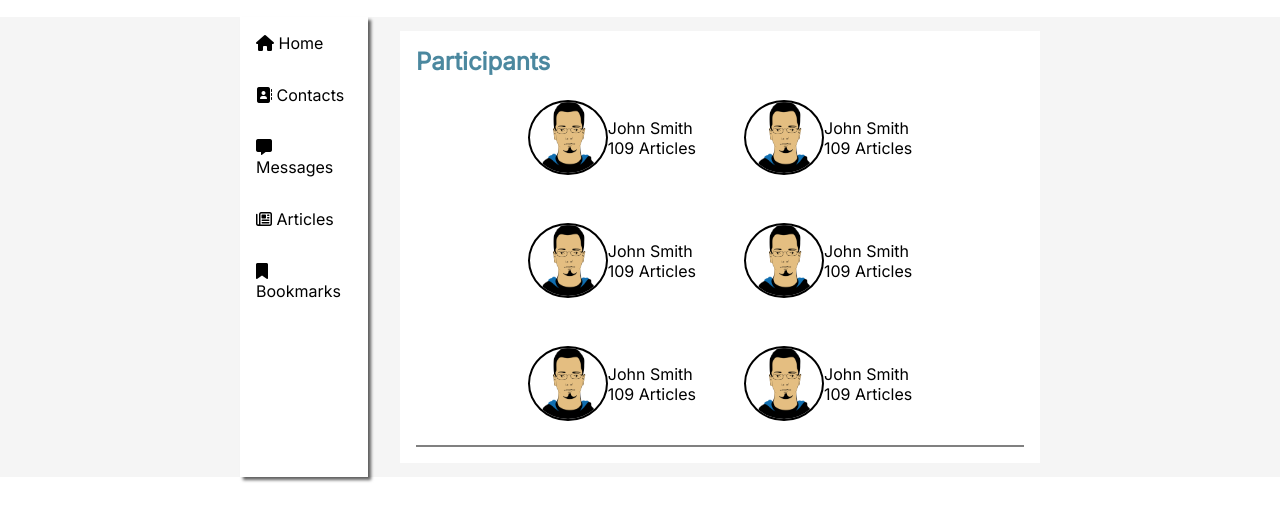
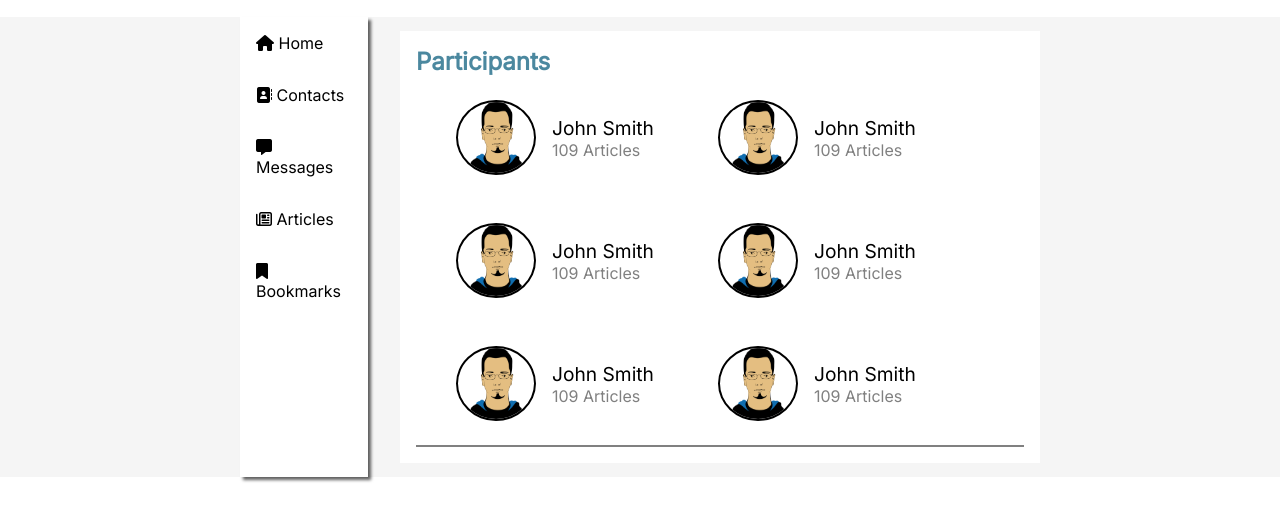
Before and after one commit to ensarsagkal/calisma, a plain HTML site: page solo1/news/index.html in a window 1280 px wide. Shown: the part 145-666 px from the top of the page. Drawn offline with Linux system fonts and the light colour scheme; a web font is replaced by a local one.

Commit message:
long added

```diff
--- a/solo1/news/style.css
+++ b/solo1/news/style.css
@@ -107,7 +107,7 @@ nav{
 .profiles-section{
     display: flex;
     align-items:center;
-    justify-content:center;
+    justify-content :start;
     flex-wrap: wrap;
     border-bottom: 2px solid grey;
 
@@ -116,7 +116,9 @@ nav{
 .profile{
     display: flex;
     align-items: center;
+    gap: 1rem;
     padding: 1.5rem;
+    margin-left: 1rem;
 }
 .profile img{
     width: 80px;
@@ -124,3 +126,9 @@ nav{
     border: 2px solid black;
     border-radius: 50%;
 }
+.john{
+    font-size: 1.2rem;
+}
+.article{
+    color: grey;
+}
```
